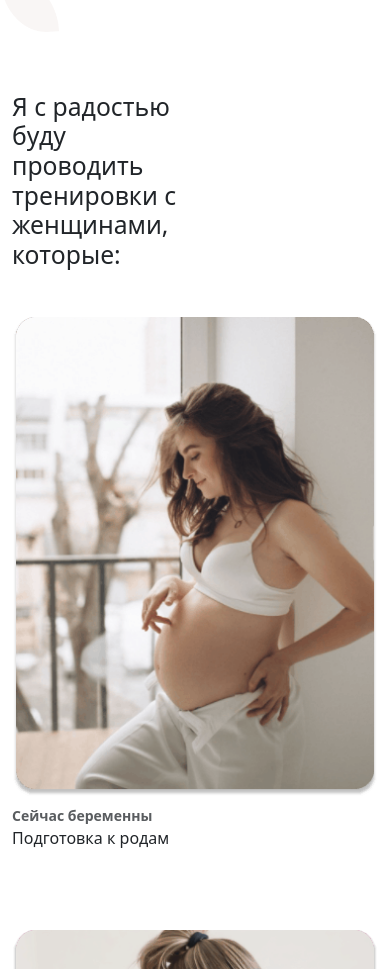
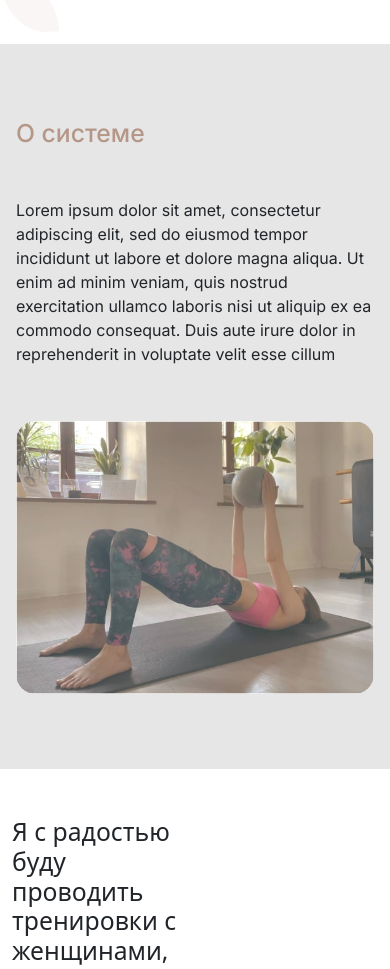
Before and after one commit to Christina-888/test-project, a plain HTML site: page index.html in a window 390 px wide. Shown: the part 415-1384 px from the top of the page. Drawn offline with nearby package versions, Linux system fonts and the light colour scheme; files that its build step writes are made by us from their sources.

Commit message:
add test about system

```diff
--- a/assets/sass/components/_about-system.scss
+++ b/assets/sass/components/_about-system.scss
@@ -0,0 +1,58 @@
+@use "../abstracts/mixin";
+@use "../abstracts/variables";
+
+
+.about-system {
+    padding-top: 150px;
+    padding-bottom: 150px;
+    padding-left: 7.5rem;
+    padding-right: 7.5rem;
+    display: flex;
+    justify-content: space-between;
+    align-items: center;
+    gap: 5rem;
+    background-color: variables.$background-grey;
+    font-family: variables.$primary-font;
+    min-height: 700px;
+    max-width: 100%;
+}
+.about-system_wrap-left {
+    max-width: calc(100% - 30rem - 5rem);
+    //padding-right: 5rem;
+}
+.about-system_title {
+    color: variables.$medium-font;
+    margin-bottom: 50px;
+}
+//.about-system_text { }
+
+.about-system_wrap-right {
+    align-items: center;
+    display: flex;
+    position: relative;
+}
+.about-system_img {
+    border-radius: 20px;
+    object-fit: cover;
+    width: 100%;
+}
+
+@media screen and (max-width: 1020px) {
+.about-system {
+    flex-wrap: wrap;
+    gap: 2.4rem;
+    justify-content: center;
+    //font-size: 1.3rem;
+}
+.about-system_wrap-left {
+    max-width: none;
+}
+}
+@media screen and (max-width: 700px) {
+.about-system {
+    padding-left: 1rem;
+    padding-right: 1rem;
+    padding-top: 75px;
+    padding-bottom: 75px;
+}
+}
--- a/index.html
+++ b/index.html
@@ -104,6 +104,19 @@
     <!-- конец Пробная тренировка (Саргылана) -->
 
     <!-- О системе (Юля Хорева) -->
+    <div class="about-system">
+      <div class="about-system_wrap-left">
+        <h2 class="about-system_title">
+          О системе
+        </h2>
+        <p class="about-system_text">
+          Lorem ipsum dolor sit amet, consectetur adipiscing elit, sed do eiusmod tempor incididunt ut labore et dolore magna aliqua. Ut enim ad minim veniam, quis nostrud exercitation ullamco laboris nisi ut aliquip ex ea commodo consequat. Duis aute irure dolor in reprehenderit in voluptate velit esse cillum
+        </p>
+      </div>
+      <div class="about-system_wrap-right">
+        <img src="./assets/img/image-21.jpeg" alt="training" class="about-system_img">
+      </div>
+    </div>
     <!-- конец О системе (Юля Хорева) -->
 
     <!-- Для кого подходит (Диана) -->
```
Also changed, not shown: assets/img/image-21.jpeg (added), 3 other files.
